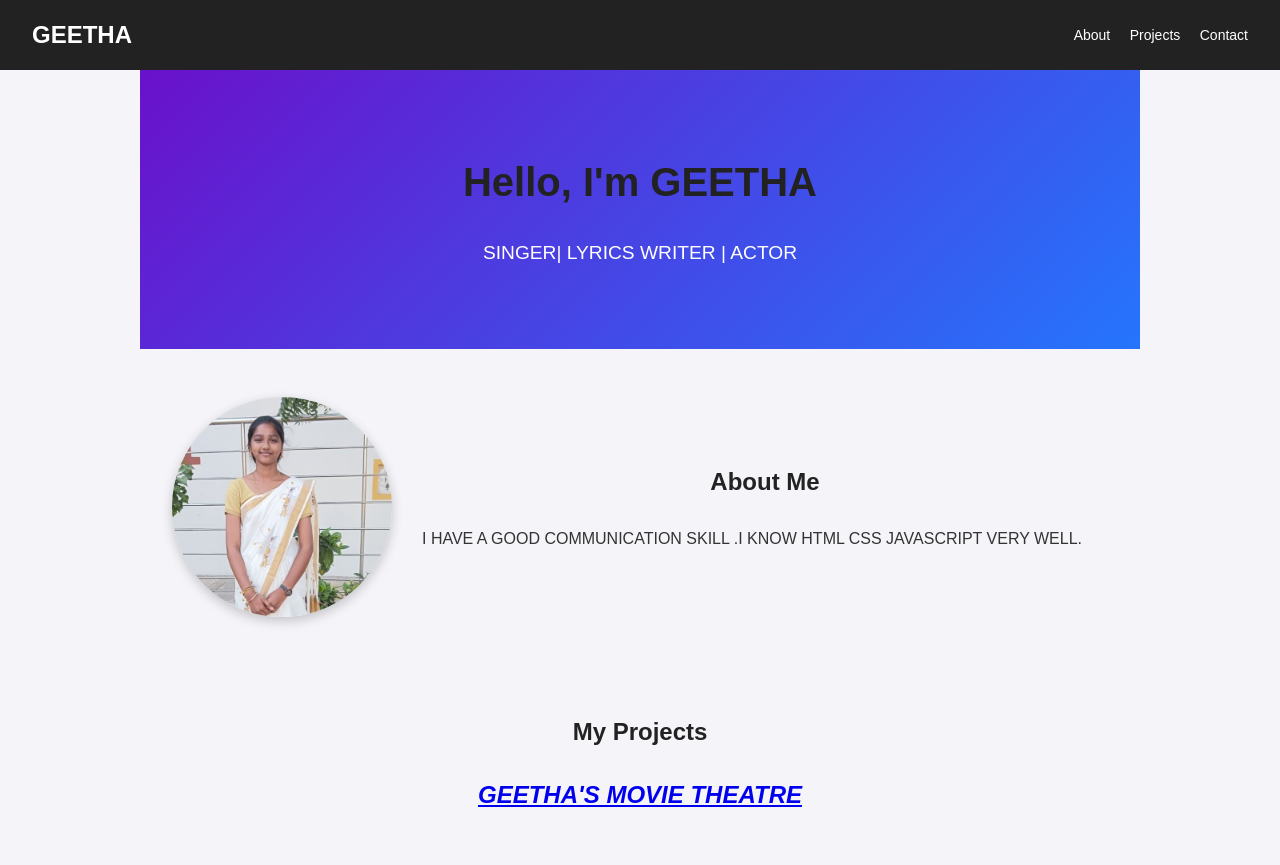
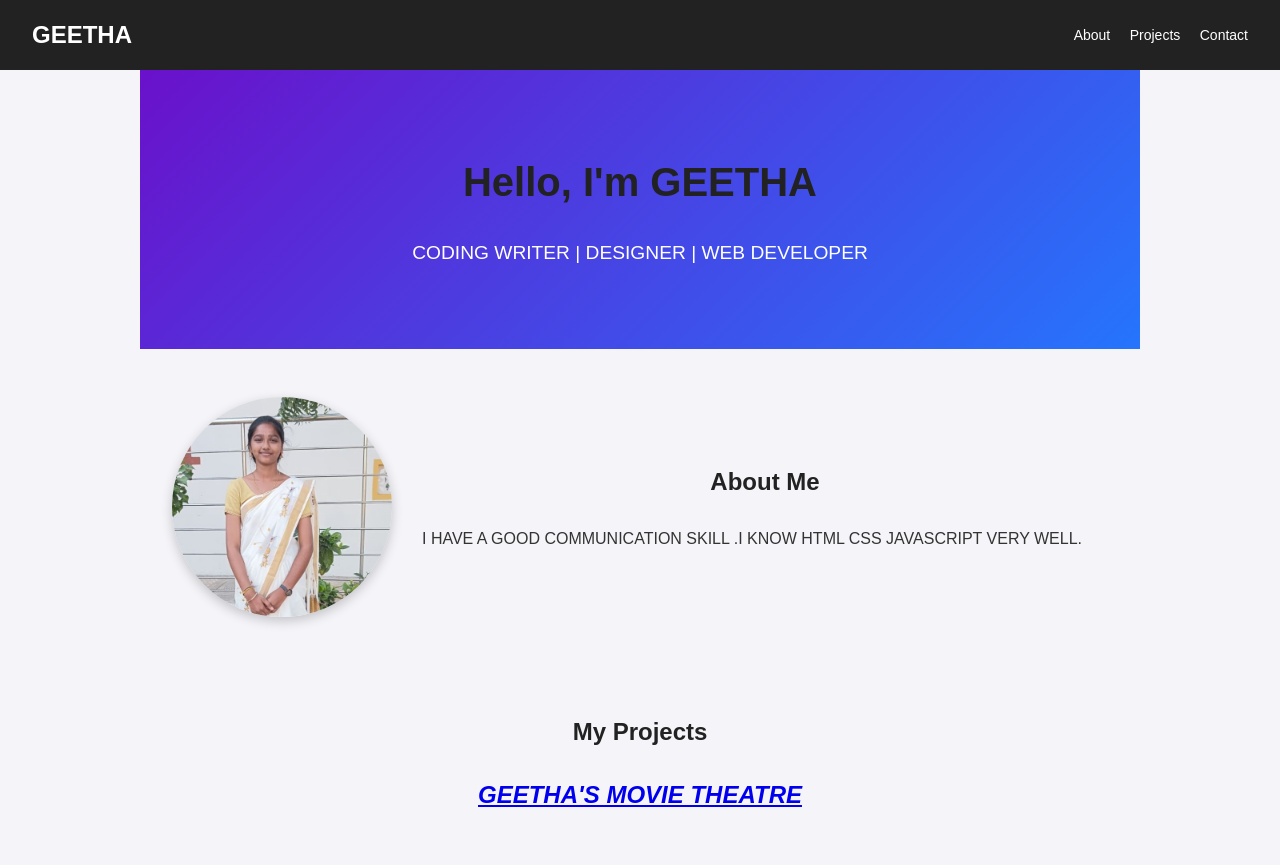
Before and after one commit to csgeetha24120bsccs/Geetha_222403577, a plain HTML site: page index.html in a window 1280 px wide. Shown: the top 865 px of the page. Drawn offline with Linux system fonts and the light colour scheme.

Commit message:
Update index.html

```diff
--- a/index.html
+++ b/index.html
@@ -137,7 +137,7 @@
   <!-- Hero -->
   <section class="hero">
     <h2>Hello, I'm GEETHA</h2>
-    <p>SINGER| LYRICS WRITER | ACTOR</p>
+    <p>CODING WRITER | DESIGNER | WEB DEVELOPER </p>
   </section>
 
   <!-- About -->
```
